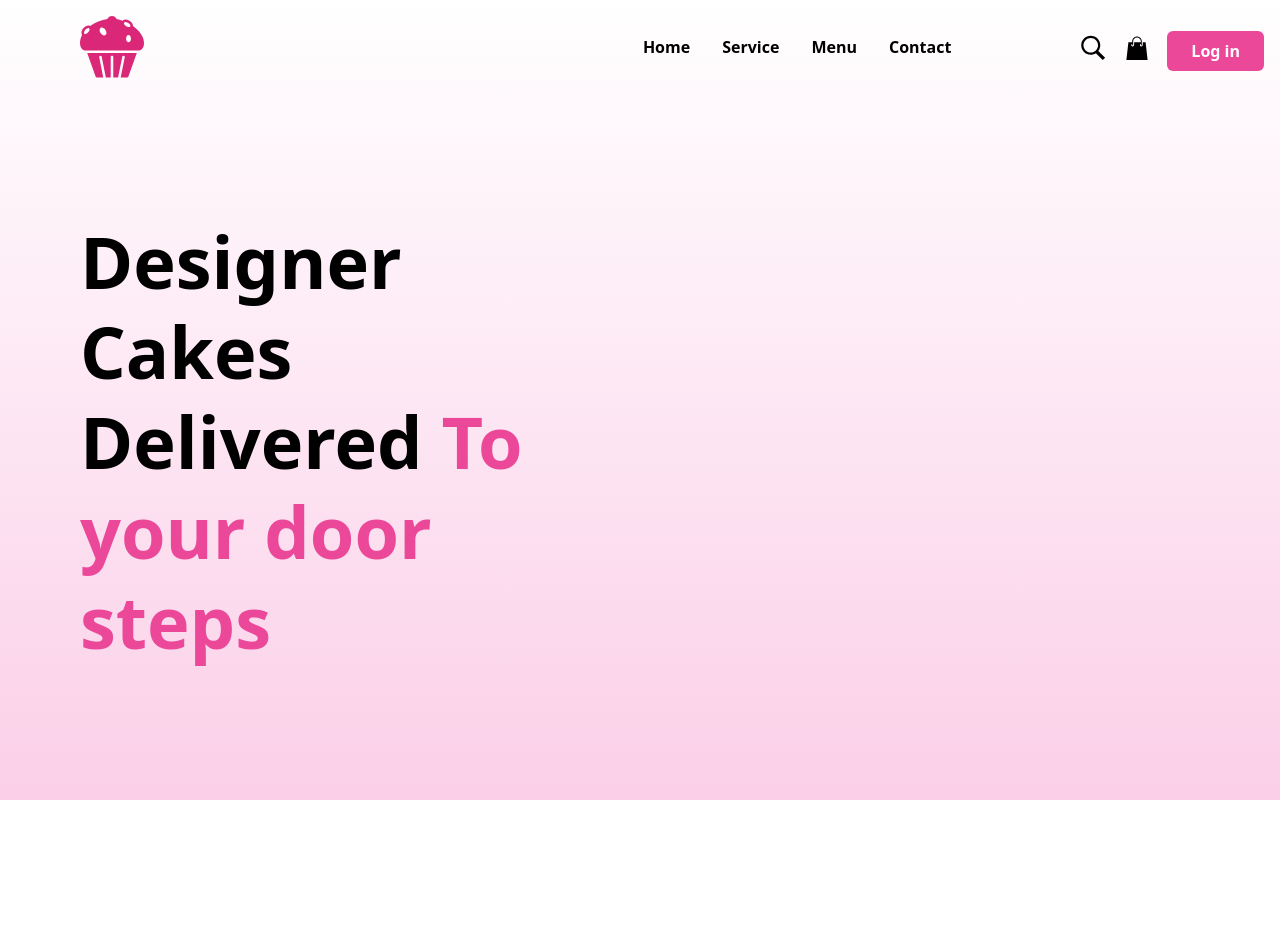
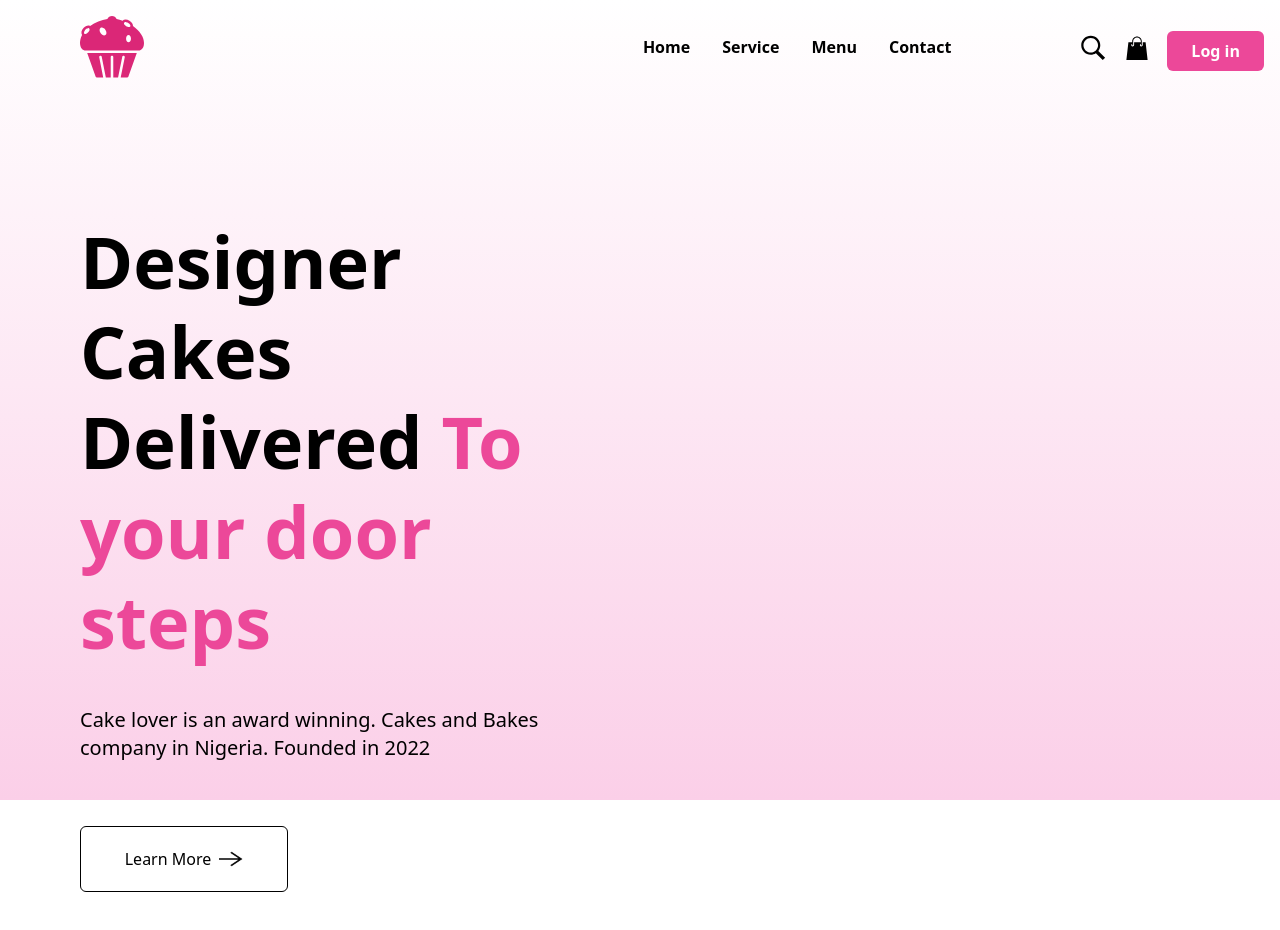
Before and after one commit to Victorakinwunmi/cake-web, a Nuxt app: page /service in a window 1280 px wide. Shown: the top 930 px of the page. Before the commit the page ends 800 px from the top, so only its background shows below. Built offline with nearby package versions, Linux system fonts and the light colour scheme.

Commit message:
i added cta description and button to servicepage

```diff
--- a/pages/service.vue
+++ b/pages/service.vue
@@ -54,21 +54,48 @@
       <CtaContainer>
         <template #title>
           <div class="text-5xl md:text-6xl lg:text-7xl mt-10 w-full lg:w-10/12">
-          <h1 class="text-black font-bold leading-tight">Designer Cakes Delivered <span class="text-pink-500 font-bold">To your door steps</span></h1>
+            <h1 class="text-black font-bold leading-tight">
+              Designer Cakes Delivered
+              <span class="text-pink-500 font-bold">To your door steps</span>
+            </h1>
           </div>
+        </template>
+        <template #description>
+          <div class="text-base md:text-xl mt-10 w-full lg:w-10/12">
+            <p>
+              Cake lover is an award winning. Cakes and Bakes company in
+              Nigeria. Founded in 2022
+            </p>
+          </div>
+        </template>
+        <template #orderbtn>
+          <button
+            class="
+              border
+              border-black
+              w-full
+              md:w-52
+              flex
+              justify-center
+              border
+              items-center
+              mt-16
+              p-5
+              rounded-md
+            "
+          >
+            <h1>Learn More</h1>
+            <img :src="require('@/assets/icons/Right.png')" class="w-6 h-4 ml-2">
+          </button>
         </template>
       </CtaContainer>
     </div>
   </div>
-
 </template>
 
 <script>
-export default {
-
-}
+export default {};
 </script>
 
 <style>
-
 </style>
```
Also changed, not shown: assets/icons/Right.png (added). Lines whose indentation alone changed are shown as unchanged.
